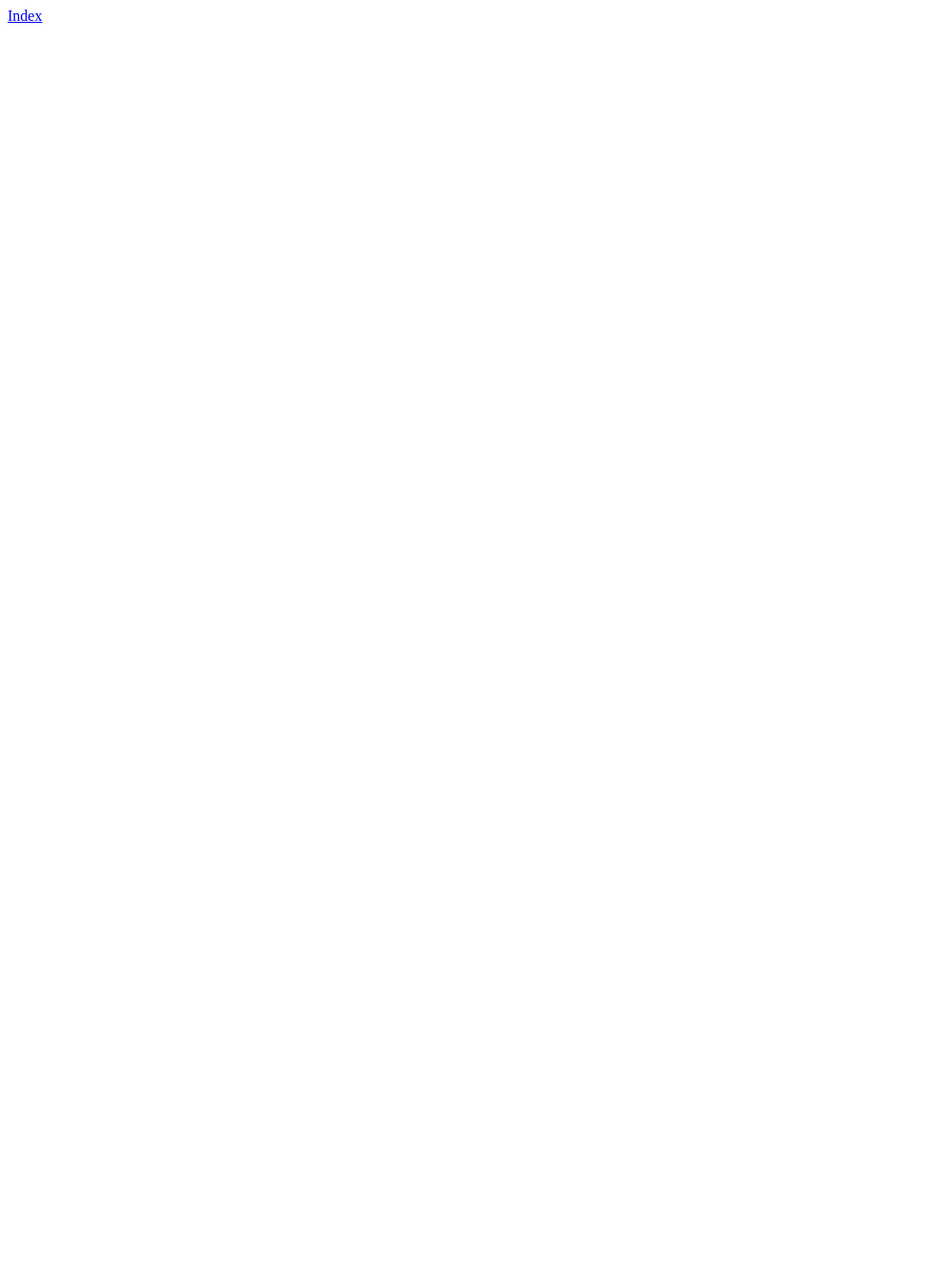
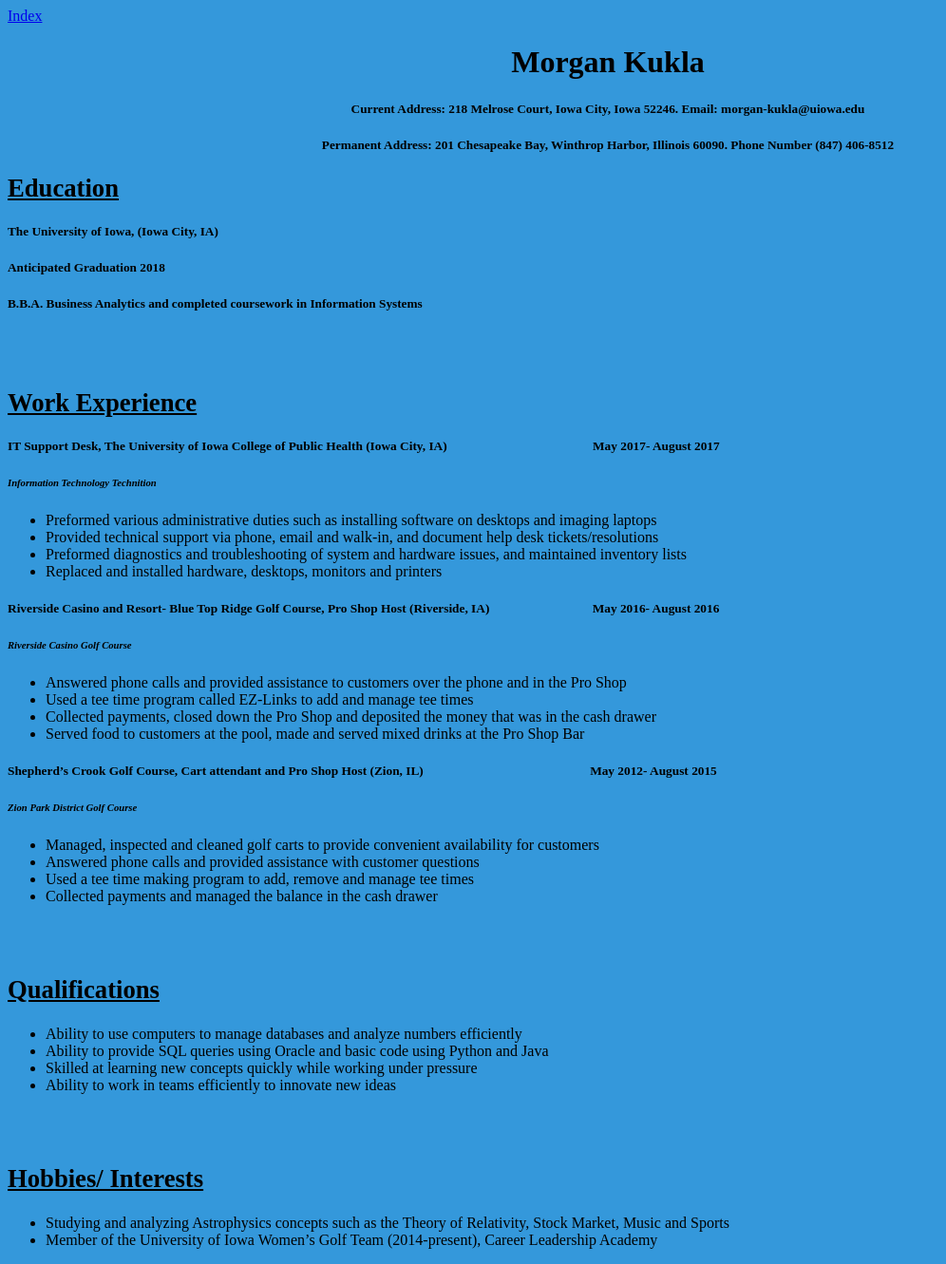
Before and after one commit to morgankukla/HW2, a plain HTML site: page Resume.html in a window 1280 px wide. Shown: the whole page at 95% size, without its empty margins (0-996 px from the left). Before the commit the page ends 800 px from the top, so only its background shows below. Drawn offline with Linux system fonts and the light colour scheme.

Commit message:
added pictures, resume and stylesheet

```diff
--- a/Resume.html
+++ b/Resume.html
@@ -1,11 +1,64 @@
 <!DOCTYPE html>
 <html lang="en">
 <head>
+<link rel="Stylesheet" type="text/css" href="Stylesheet.css"/>
+<a href="Index.html"> Index </a>
  <meta charset="utf-8">
- <title>title</title>
+ <title>Morgan Kukla Resume</title>
  </head>
+ <div style= "white"> </div>
+ <h1 id="Morgan_Header"> Morgan Kukla </h1>
+ <h5 id="Morgan_Header"> Current Address: 218 Melrose Court, Iowa City, Iowa 52246. Email: morgan-kukla@uiowa.edu </h5>
+ <h5 id="Morgan_Header"> Permanent Address: 201 Chesapeake Bay, Winthrop Harbor, Illinois 60090. Phone Number (847) 406-8512 </h5>
  <body>
- <a href="Index.html"> Index </a>
+
+ <h2 id="Underlined_Headers"> <u>Education </u> </h2>
+ <h5> The University of Iowa, (Iowa City, IA)</h5>
+ <h5> Anticipated Graduation 2018 </h5>
+ <h5> B.B.A. Business Analytics and completed coursework in Information Systems </h5>
+ <br>
+ <br>
+ <h2 id="Underlined_Headers"> <u>Work Experience </u> </h2>
+ <h5 id="Job"> IT Support Desk, The University of Iowa College of Public Health (Iowa City, IA) <span style="padding-left:150px;"></span> May 2017- August 2017 </h5>
+ <h6 id="Job_Description"> Information Technology Technition </h6>
+ <ul>
+	<li> Preformed various administrative duties such as installing software on desktops and imaging laptops </li>
+	<li> Provided technical support via phone, email and walk-in, and document help desk tickets/resolutions </li>
+	<li> Preformed diagnostics and troubleshooting of system and hardware issues, and maintained inventory lists </li>
+	<li> Replaced and installed hardware, desktops, monitors and printers </li>
+ </ul>
+ <h5 id="Job"> Riverside Casino and Resort- Blue Top Ridge Golf Course, Pro Shop Host (Riverside, IA) <span style="padding-left:105px;"></span> May 2016- August 2016 </h5>
+ <h6 id="Job_Description"> Riverside Casino Golf Course </h6>
+ <ul>
+	<li> Answered phone calls and provided assistance to customers over the phone and in the Pro Shop </li>
+	<li> Used a tee time program called EZ-Links to add and manage tee times </li>
+	<li> Collected payments, closed down the Pro Shop and deposited the money that was in the cash drawer </li>
+	<li> Served food to customers at the pool, made and served mixed drinks at the Pro Shop Bar </li>
+ </ul>
+ <h5 id="Job"> Shepherd’s Crook Golf Course, Cart attendant and Pro Shop Host (Zion, IL)	<span style="padding-left:172px;"></span> May 2012- August 2015 </h5>
+ <h6 id="Job_Description"> Zion Park District Golf Course </h6>
+ <ul>
+	<li> Managed, inspected and cleaned golf carts to provide convenient availability for customers </li>
+	<li> Answered phone calls and provided assistance with customer questions </li>
+	<li> Used a tee time making program to add, remove and manage tee times </li>
+	<li> Collected payments and managed the balance in the cash drawer </li>
+ </ul>
+ <br>
+ <br>
+ <h2 id="Underlined_Headers"> <u> Qualifications </u> </h2>
+ <ul>
+	<li> Ability to use computers to manage databases and analyze numbers efficiently </li>
+	<li> Ability to provide SQL queries using Oracle and basic code using Python and Java </li>
+	<li> Skilled at learning new concepts quickly while working under pressure </li>
+	<li> Ability to work in teams efficiently to innovate new ideas </li>
+ </ul>
+ <br>
+ <br>
+ <h2 id="Underlined_Headers"> <u> Hobbies/ Interests </u> </h2>
+ <ul>
+	<li> Studying and analyzing Astrophysics concepts such as the Theory of Relativity, Stock Market, Music and Sports </li>
+	<li> Member of the University of Iowa Women’s Golf Team (2014-present), Career Leadership Academy </li>
+</ul>
 
  </body>
  </html>
--- /dev/null
+++ b/Stylesheet.css
@@ -0,0 +1,31 @@
+.section_header{font-size: 15pt; text-align:left; line-height: 10pt; padding-bottom: 10pt;}
+#Morgan_Header{text-align:center;}
+#Underlined_Headers {text-align:left; font-size: 20pt;}
+#Job{text-align:left; font-size:10pt;}
+#Job_Description{text-align:left; font-size: 8pt; font-style:italic;}
+#Picture_Description{text-align:center; font-size: 10pt; font-style: bold; padding-top: 12pt;}
+
+body {
+	color:black;
+	background-color: #3498DB;
+	font-family: Veranda;
+}
+#Picture_One {
+	width:200px;
+	height:350px;
+	border: 25px solid red;
+	margin-top: 50px;
+	margin-bottom: 50px;
+	margin-right: 50px;
+	margin-left: 50px;
+	float: left;
+
+}
+#Picture_Two {
+	width:350px;
+	height:250px;
+	border: 25px solid yellow;
+	padding: 25px;
+	margin: 25px;
+	float: right;
+}
```
Also changed, not shown: Index.html (+20 -3 lines), IMG_3738.JPG (added), IMG_4952.JPG (added).
